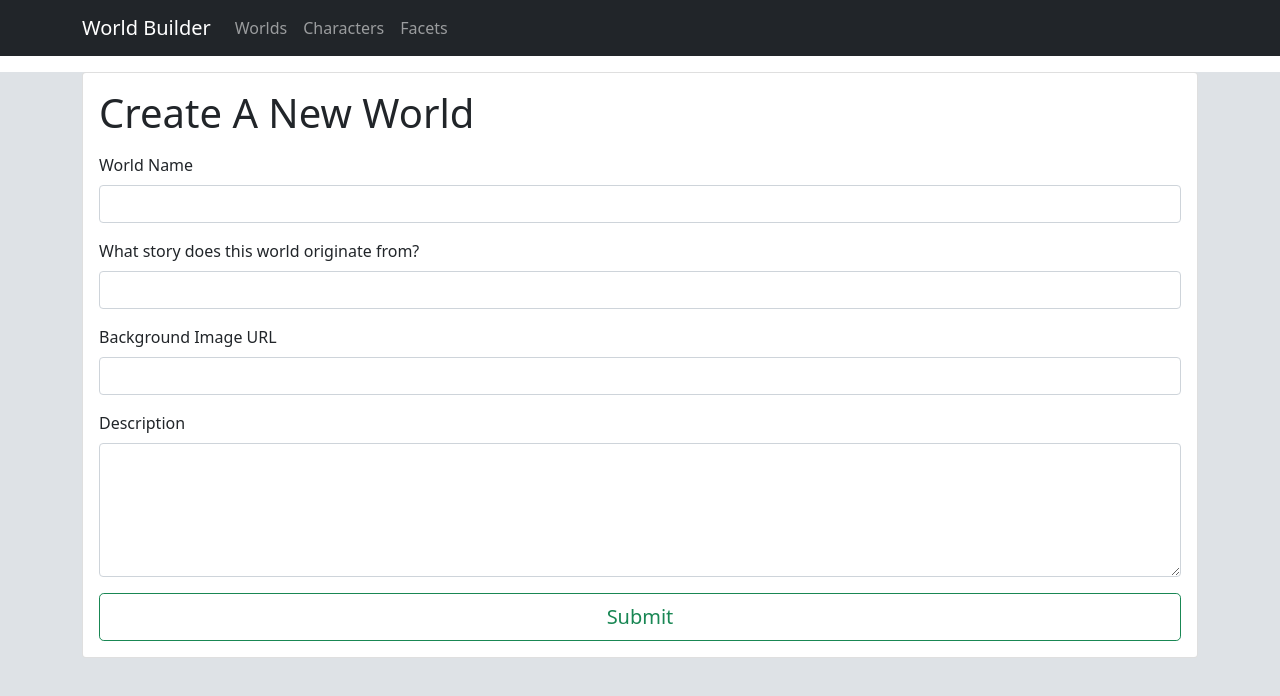
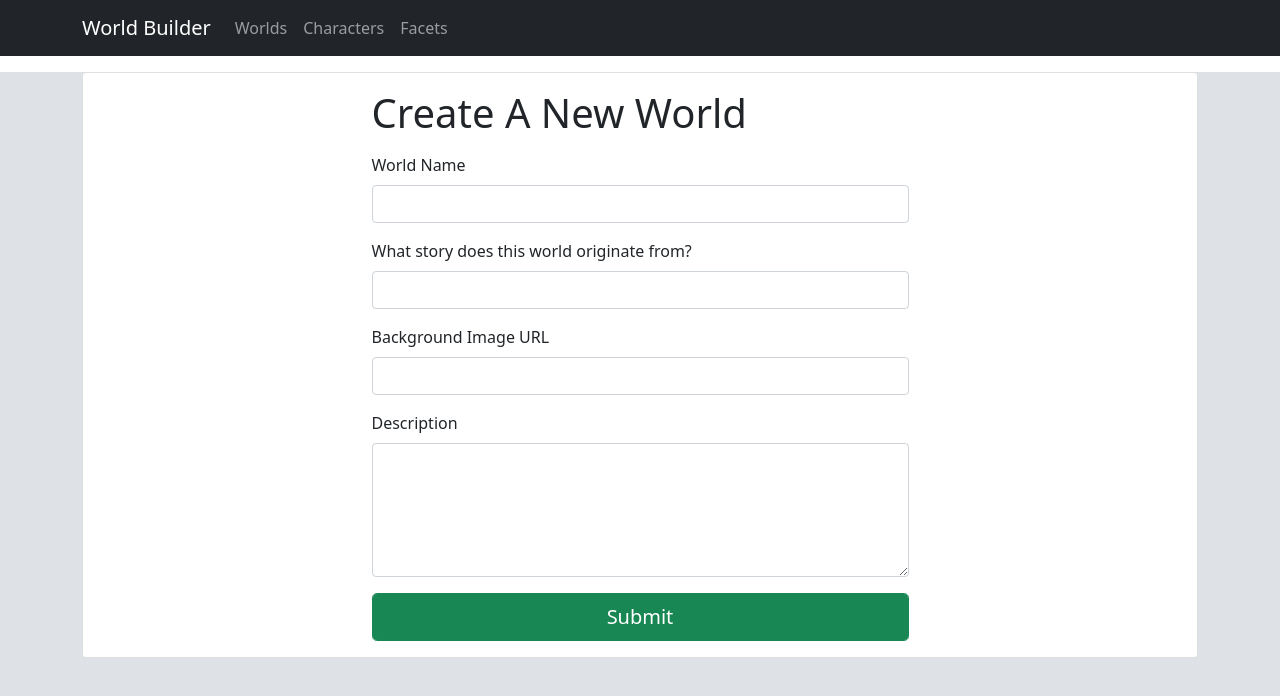
Before and after one commit to joekcowan/world-builder, a React (Create React App) app: page /new-world in a window 1280 px wide. Shown: the top 696 px of the page. Built offline with nearby package versions, Linux system fonts and the light colour scheme.

Commit message:
updated form styles

```diff
--- a/src/components/NewWorldForm.js
+++ b/src/components/NewWorldForm.js
@@ -1,6 +1,6 @@
 
 import React, {useRef} from 'react';
-import {Form} from 'react-bootstrap';
+import {Form, Row, Col} from 'react-bootstrap';
 
 function NewWorldForm(props) {
 
@@ -24,6 +24,8 @@ function NewWorldForm(props) {
   return (
 
     <Form onSubmit={submitHandler}>
+      <Row className='justify-content-center align-items-center g-2'>
+        <Col xs={6}>
           <h1>Create A New World</h1>
           <Form.Group className="mt-3">
             <Form.Label htmlFor="title">World Name</Form.Label>
@@ -42,8 +44,10 @@ function NewWorldForm(props) {
             <Form.Control as="textarea" id="description" rows="5" ref={descriptRef} />
           </Form.Group>
           <Form.Group className="mt-3">
-        <Form.Control as="input" type='submit' className='btn btn-outline-success btn-lg' />
+            <Form.Control as='input' type='submit' className='btn btn-success btn-lg' />
           </Form.Group>
+        </Col>
+      </Row>
     </Form>
 
   )
--- a/src/pages/Home.js
+++ b/src/pages/Home.js
@@ -12,8 +12,8 @@ function Home() {
             <Card.Text>
               <h4>You have reached my world building app. This is an app designed to help gamers and storyteller's build out their ideas. To get started click on an option for your starting point.</h4>
             </Card.Text>
-            <Link to="/worlds"><Button variant="success" className='m-1'>Add A World</Button></Link>
-            <Link to="/characters"><Button variant="success" className='m-1'>Add a character</Button></Link>
+            <Link to="/worlds"><Button variant="primary" className='m-1'>Add A World</Button></Link>
+            <Link to="/characters"><Button variant="primary" className='m-1'>Add a character</Button></Link>
           </Card.Body>
         </Card>
 
--- a/src/pages/NewWorld.js
+++ b/src/pages/NewWorld.js
@@ -26,7 +26,7 @@ function NewWorld() {
 
   return (
     <Row className='mt-3'>
-      <Col>
+      <Col xs={12}>
         <Card>
           <Card.Body>
             <NewWorldForm onAddWorld={addWorldHandler} />
```
Lines whose indentation alone changed are shown as unchanged.
